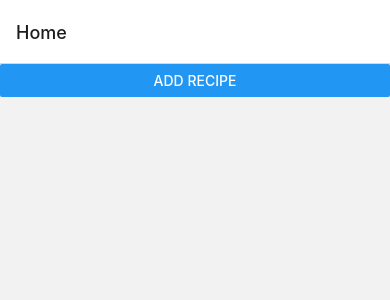
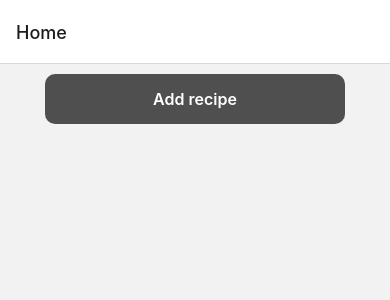
Before and after one commit to gartnerleandro/recipes, a React Native app: screen / in a window 390 px wide. Shown: the top 300 px of the page. Built offline with nearby package versions, Linux system fonts and the light colour scheme.

Commit message:
feature: add app styles

```diff
--- a/src/screens/Home/index.js
+++ b/src/screens/Home/index.js
@@ -1,26 +1,16 @@
 import React, {useEffect, useState} from 'react';
 import {
   SafeAreaView,
-  Button,
   FlatList,
-  View,
   Text,
   RefreshControl,
+  TouchableOpacity,
 } from 'react-native';
 import AsyncStorage from '@react-native-async-storage/async-storage';
 
-import {ADD_RECIPE_URL} from '../../utils/urls';
+import {RECIPE_URL, ADD_RECIPE_URL} from '../../utils/urls';
 
 import styles from './styles';
-
-const renderCard = ({item}) => {
-  return (
-    <View style={styles.card}>
-      <Text style={styles.cardTitle}>{item.title}</Text>
-      <Text style={styles.cardDescription}>{item.description}</Text>
-    </View>
-  );
-};
 
 const Home = ({navigation}) => {
   const [recipes, setRecipes] = useState([]);
@@ -49,6 +39,17 @@ const Home = ({navigation}) => {
     });
   };
 
+  const renderCard = ({item}) => {
+    return (
+      <TouchableOpacity
+        style={styles.card}
+        onPress={() => navigation.navigate(RECIPE_URL, {recipe: item})}>
+        <Text style={styles.cardTitle}>{item.title}</Text>
+        <Text style={styles.cardDescription}>{item.description}</Text>
+      </TouchableOpacity>
+    );
+  };
+
   return (
     <SafeAreaView style={styles.safeArea}>
       <FlatList
@@ -62,11 +63,12 @@ const Home = ({navigation}) => {
         refreshing={loading}
         showsVerticalScrollIndicator={false}
         ListFooterComponent={() => (
-          <Button
-            title="Add recipe"
+          <TouchableOpacity
             accessibilityLabel="Add recipe button"
-            onPress={() => navigation.navigate(ADD_RECIPE_URL)}
-          />
+            style={styles.button}
+            onPress={() => navigation.navigate(ADD_RECIPE_URL)}>
+            <Text style={styles.buttonText}>Add recipe</Text>
+          </TouchableOpacity>
         )}
       />
     </SafeAreaView>
--- a/src/screens/Home/styles.js
+++ b/src/screens/Home/styles.js
@@ -11,6 +11,7 @@ const styles = StyleSheet.create({
     backgroundColor: '#ffffff',
     borderRadius: 10,
     borderLeftWidth: 8,
+    borderColor: '#4f4f4f',
     margin: 10,
     shadowColor: '#000000',
     shadowOffset: {
@@ -30,6 +31,22 @@ const styles = StyleSheet.create({
     color: '#888888',
     marginLeft: 8,
   },
+  button: {
+    padding: 15,
+    justifyContent: 'center',
+    alignItems: 'center',
+    backgroundColor: '#4f4f4f',
+    alignSelf: 'center',
+    margin: 10,
+    maxWidth: 300,
+    width: '100%',
+    borderRadius: 10,
+  },
+  buttonText: {
+    fontSize: 16,
+    fontWeight: '600',
+    color: '#ffffff',
+  },
 });
 
 export default styles;
--- a/src/screens/Recipe/index.js
+++ b/src/screens/Recipe/index.js
@@ -1,12 +1,33 @@
 import React from 'react';
-import {SafeAreaView, ScrollView, Text} from 'react-native';
+import {
+  SafeAreaView,
+  ScrollView,
+  Text,
+  ImageBackground,
+  View,
+} from 'react-native';
 
-const Recipe = () => (
-  <SafeAreaView>
-    <ScrollView contentInsetAdjustmentBehavior="automatic">
-      <Text>¡Hola mundo desde la pantalla Receta!</Text>
-    </ScrollView>
-  </SafeAreaView>
-);
+import styles from './styles';
+
+const image = require('../../assets/background.jpeg');
+
+const Recipe = ({route}) => {
+  const {recipe} = route.params;
+
+  return (
+    <SafeAreaView style={styles.safeArea}>
+      <ScrollView contentInsetAdjustmentBehavior="automatic" bounces={false}>
+        <ImageBackground
+          style={styles.backgroundImage}
+          source={image}
+          resizeMode="cover">
+          <View style={styles.overlay} />
+          <Text style={styles.title}>{recipe.title}</Text>
+        </ImageBackground>
+        <Text style={styles.description}>{recipe.description}</Text>
+      </ScrollView>
+    </SafeAreaView>
+  );
+};
 
 export default Recipe;
--- /dev/null
+++ b/src/screens/Recipe/styles.js
@@ -0,0 +1,36 @@
+import {StyleSheet} from 'react-native';
+
+const styles = StyleSheet.create({
+  safeArea: {
+    flex: 1,
+  },
+  backgroundImage: {
+    flex: 1,
+    justifyContent: 'center',
+    minHeight: 200,
+    position: 'relative',
+  },
+  title: {
+    color: 'white',
+    fontSize: 42,
+    lineHeight: 84,
+    fontWeight: 'bold',
+    textAlign: 'center',
+  },
+  overlay: {
+    backgroundColor: '#4f4f4f',
+    opacity: 0.5,
+    position: 'absolute',
+    top: 0,
+    bottom: 0,
+    left: 0,
+    right: 0,
+  },
+  description: {
+    marginTop: 20,
+    marginHorizontal: 10,
+    fontSize: 20,
+  },
+});
+
+export default styles;
```
Also changed, not shown: src/assets/background.jpeg (added), 1 other file (tests, documents, lock files or other folders).
